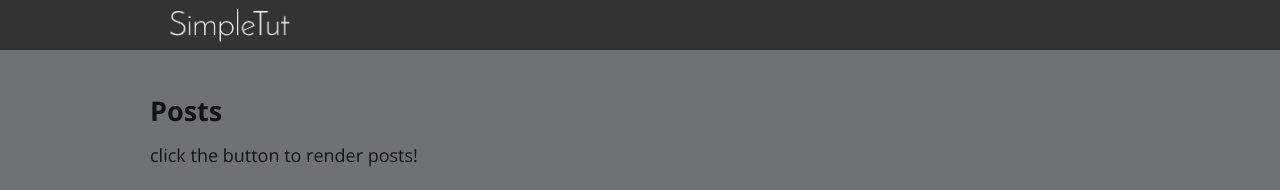
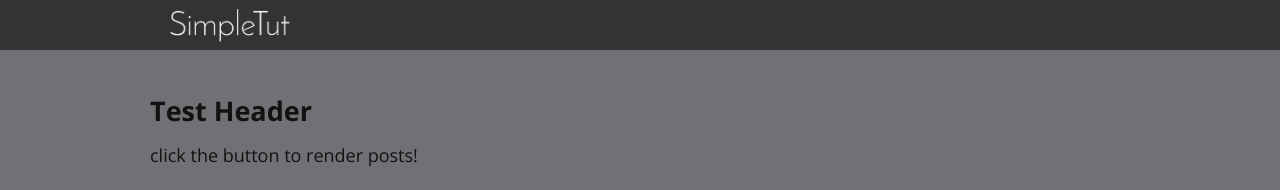
Before and after one commit to brodwen83/testing-with-react, a React (Create React App) app: page / in a window 1280 px wide. Shown: the top 190 px of the page. Built offline with nearby package versions, Linux system fonts and the light colour scheme.

Commit message:
adding PropTypes and testing PropTypes

```diff
--- a/src/App.js
+++ b/src/App.js
@@ -4,12 +4,25 @@ import { Headline } from './components/headline';
 
 import './styles/app.scss';
 
+const tempArr = [
+  {
+    fName: 'Test fName',
+    lName: 'Test lName',
+    age: 23,
+    onlineStatus: false,
+  },
+];
+
 function App() {
   return (
     <div className='App'>
       <Header />
       <section className='main'>
-        <Headline header='Posts' desc='click the button to render posts!' />
+        <Headline
+          header='Test Header'
+          desc='click the button to render posts!'
+          tempArr={tempArr}
+        />
       </section>
     </div>
   );
```
Also changed, not shown: src/components/headline/Headline.js (+14 -0 lines), 1 other file (tests, documents, lock files or other folders).
